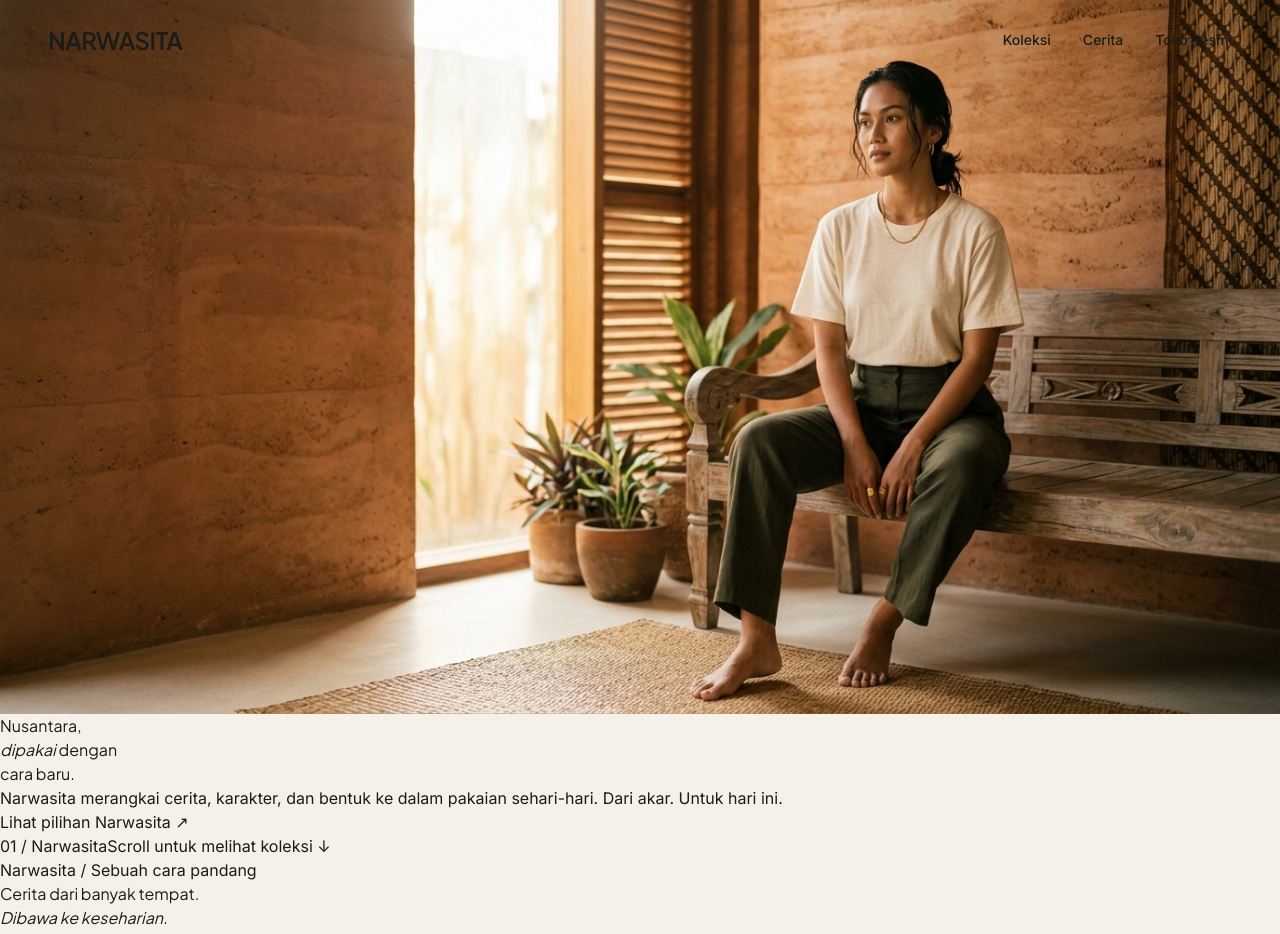
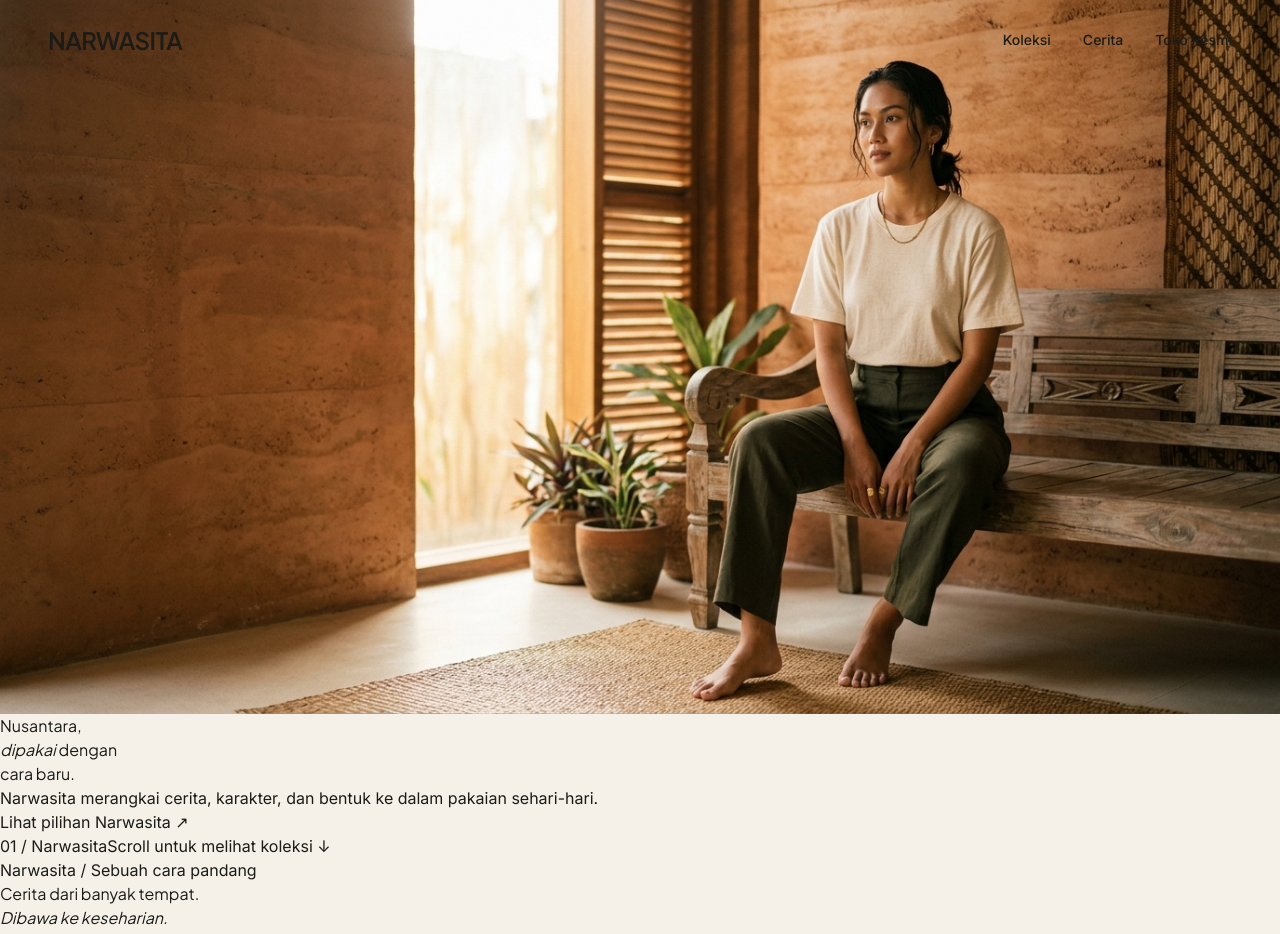
Before and after one commit to hulumzz/narwasita, a React (Vite) app: page / in a window 1280 px wide. Shown: the top 934 px of the page. Built offline with nearby package versions, Linux system fonts and the light colour scheme.

Commit message:
Refine Narwasita editorial landing and honest campaign content

```diff
--- a/src/content/site.ts
+++ b/src/content/site.ts
@@ -1,33 +1,13 @@
-import { SiteContent } from '../types';
+import type { SiteContent } from '../types';
 
 export const siteContent: SiteContent = {
-  campaign: {
-    heading: "Nusantara, dipakai dengan cara baru.",
-    body: "Narwasita merangkai cerita, karakter, dan bentuk ke dalam pakaian sehari-hari. Dari akar. Untuk hari ini.",
-    image: "/images/hero-desktop.jpg",
-    mobileImage: "/images/hero-mobile.jpg",
-    ctaLabel: "Lihat Koleksi",
-    ctaLink: "/collections"
-  },
-  philosophy: {
-    heading: "Berakar pada keberagaman, dibentuk dengan cara pandang hari ini.",
-    paragraphs: [
-      "Berangkat dari ragam cerita Nusantara, Narwasita menghadirkan tafsir yang lebih dekat dengan keseharian.",
-      "Tidak ada ornamen yang dipaksakan. Hanya material terbaik, potongan yang relevan, dan narasi yang jujur pada setiap jahitannya."
-    ]
-  },
-  featuredProductIds: ['nws-001', 'nws-002'],
-  stores: {
-    shopee: { url: "https://shopee.co.id/narwasita", enabled: true },
-    tokopedia: { url: "https://tokopedia.com/narwasita", enabled: true },
-    tiktok: { url: "https://tiktok.com/@narwasita", enabled: false }
-  },
-  verificationUrl: undefined, // Belum live sesuai PRD
-  partnerContactUrl: "mailto:partner@narwasita.id",
-  socials: [
-    { name: "Instagram", url: "https://instagram.com/narwasita" },
-    { name: "WhatsApp", url: "https://wa.me/628111222333" }
-  ]
+ campaign: { heading: 'Nusantara, dipakai dengan cara baru.', body: 'Narwasita merangkai cerita, karakter, dan bentuk ke dalam pakaian sehari-hari.', image: '/images/hero-desktop.jpg', mobileImage: '/images/hero-mobile.jpg', ctaLabel: 'Lihat pilihan Narwasita', ctaLink: '#koleksi' },
+ philosophy: { heading: 'Berakar pada keberagaman, dibentuk dengan cara pandang hari ini.', paragraphs: ['Berangkat dari ragam cerita Nusantara, Narwasita menghadirkan tafsir yang lebih dekat dengan keseharian.', 'Bentuk dan cerita berjalan beriringan. Tidak perlu ornamen berlebihan untuk mengingat dari mana inspirasi datang.'] },
+ featuredProductIds: ['nws-001','nws-002'],
+ // Unverified shop URLs must never be presented as official destinations.
+ stores: {},
+ verificationUrl: undefined,
+ partnerContactUrl: undefined,
+ socials: []
 };
-
 export const getSiteContent = () => siteContent;
```
